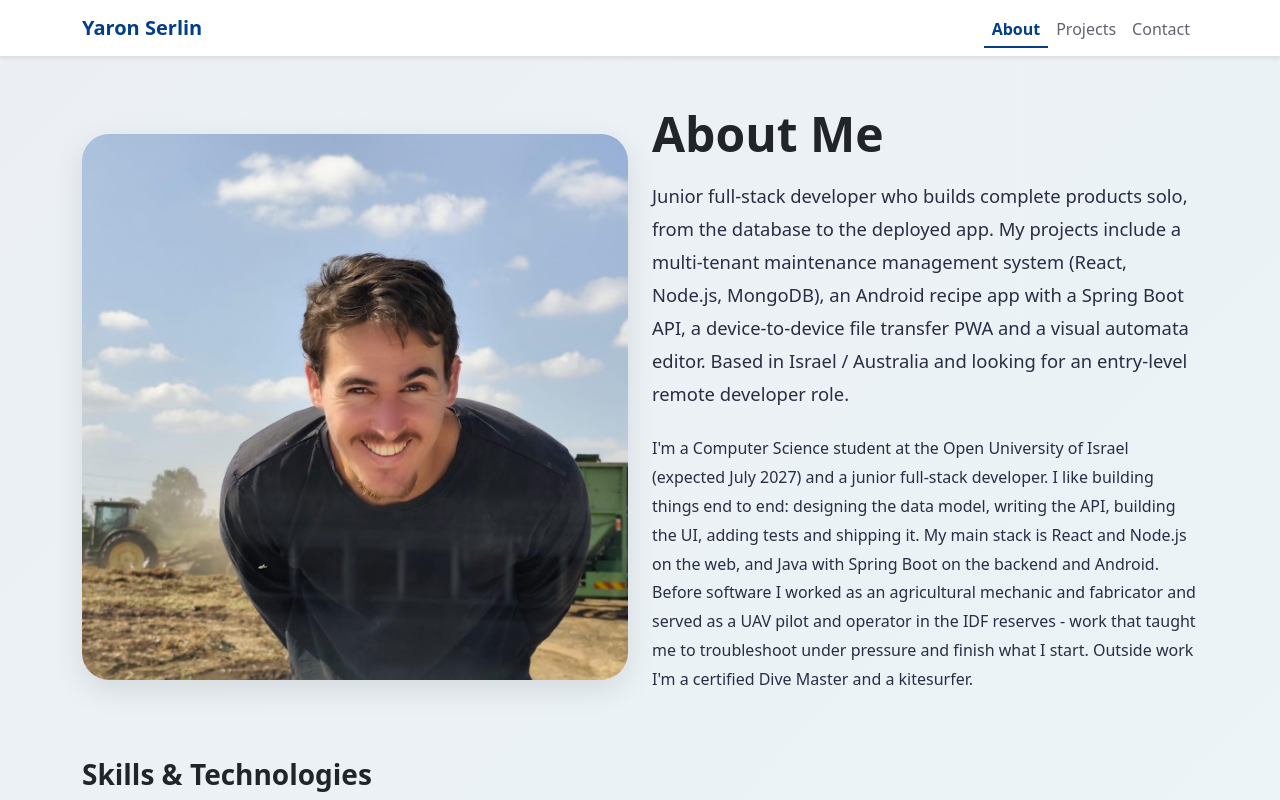
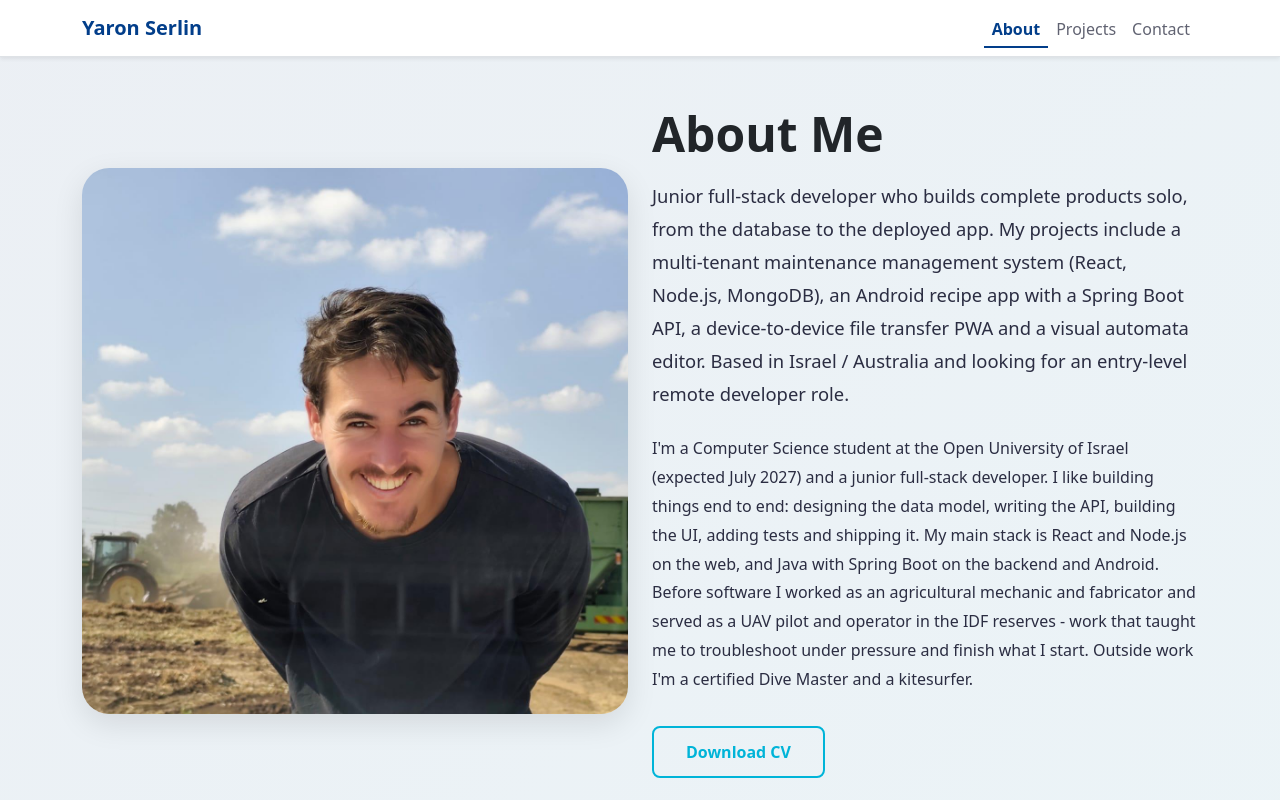
Before and after one commit to yaronserlin/portfolio, a React (Vite) app: page /about in a window 1280 px wide. Shown: the top 800 px of the page. Built offline with nearby package versions, Linux system fonts and the light colour scheme; no server answers.

Commit message:
Add Download CV button to About

```diff
--- a/src/pages/AboutPage.jsx
+++ b/src/pages/AboutPage.jsx
@@ -7,6 +7,7 @@ import AboutBio from '../components/AboutBio';
 import AboutBackground from '../components/AboutBackground';
 import AboutInterests from '../components/AboutInterests';
 import HeroImage from '../components/HeroImage';
+import DownloadCVButton from '../components/DownloadCVButton';
 import SkillCategory from '../components/SkillCategory';
 
 /**
@@ -34,6 +35,7 @@ const AboutPage = ({ personalInfo, skills }) => {
                         <div>
                             <h1 className="display-5 fw-bold mb-3" style={{ color: 'var(--bs-dark)' }}>About Me</h1>
                             <AboutBio bio={personalInfo.bio} longBio={personalInfo.longBio} />
+                            <DownloadCVButton className="mt-3" />
                         </div>
                     </Col>
                 </Row>
```
